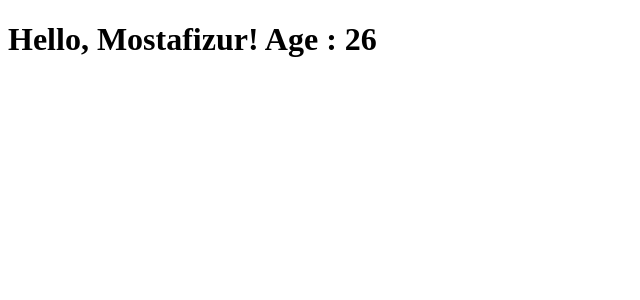
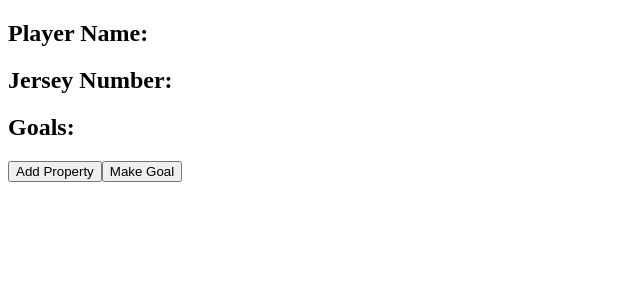
Before and after one commit to mostafizzfuad/hello-app, a React (Create React App) app: page / in a window 1280 px wide. Shown: the top 300 px of the page, without its empty margins (0-640 px from the left). Built offline with nearby package versions, Linux system fonts and the light colour scheme.

Commit message:
useState hook added ...

```diff
--- a/src/App.js
+++ b/src/App.js
@@ -1,18 +1,10 @@
 import React from "react";
-import Comp1 from "./components/Comp1";
-import { UserProvider } from "./context/userContext";
+import Player from "./hookcomponents/Player";
 
 function App() {
-  const user = {
-    name: "Mostafizur",
-    age: 26,
-  }
-
   return (
     <div>
-      <UserProvider value={user}>
-        <Comp1 />
-      </UserProvider>
+      <Player />
     </div>
   );
 }
--- /dev/null
+++ b/src/hookcomponents/Player.js
@@ -0,0 +1,33 @@
+import React, { useState } from 'react'
+
+const demoPlayerObj = {
+    firstName: 'Mostafizur',
+    lastName: 'Rahman',
+    jerseyNum: 10,
+}
+
+const Player = () => {
+    const [player, setPlayer] = useState({});
+
+    const handleAddProperty = () => {
+        setPlayer({ ...player, ...demoPlayerObj })
+    }
+
+    const handleMakeGoal = () => {
+        const randomGoal = Math.floor(Math.random() * 10 + 1)
+        setPlayer({ ...player, goals: randomGoal })
+    }
+
+    return (
+        <div>
+            <h2>Player Name: {player.firstName} {player.lastName}</h2>
+            <h2>Jersey Number: {player.jerseyNum}</h2>
+            <h2>Goals: {player.goals}</h2>
+
+            <button onClick={handleAddProperty}>Add Property</button>
+            <button onClick={handleMakeGoal}>Make Goal</button>
+        </div>
+    )
+}
+
+export default Player
```
Also changed, not shown: src/hookcomponents/Counter.js (added, +32 -0 lines), src/hookcomponents/User.js (added, +32 -0 lines).
